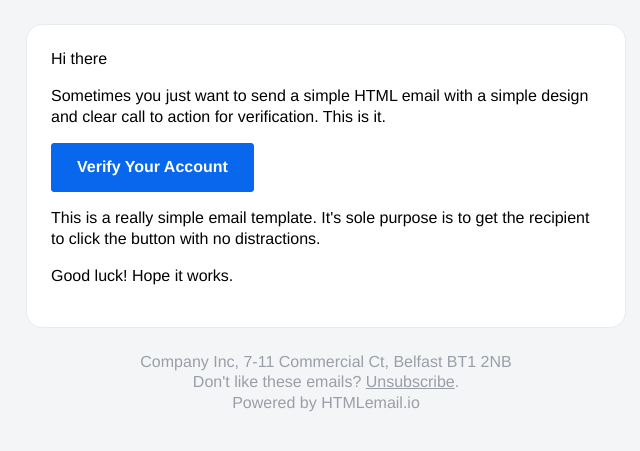
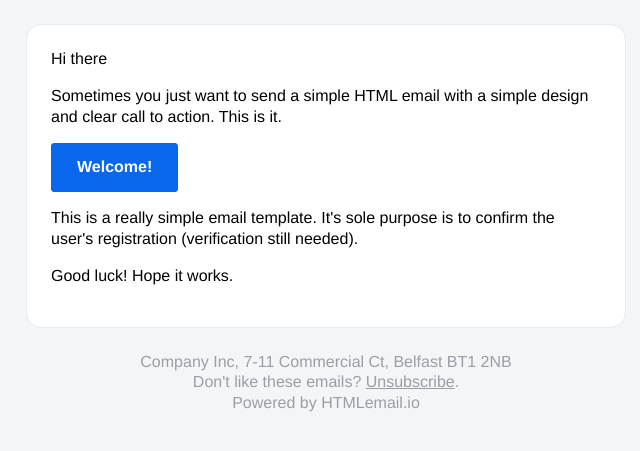
Before and after one commit to ssuresh1228/finapp, a Python web app: template backend/server/util/templates/welcome.html in a window 1280 px wide. Shown: the top 451 px of the page, without its empty margins (314-954 px from the left). Run offline with Jinja, Linux system fonts and the light colour scheme; the template is opened without the code that fills it, so the values that code supplies are empty.

Commit message:
fixed user registration email/config

```diff
--- a/backend/server/util/email_utils.py
+++ b/backend/server/util/email_utils.py
@@ -34,6 +34,7 @@ async def send_user_welcome(email:EmailSchema):
     message = MessageSchema(
         subject = "Thanks for registering!",
         recipients = email.email_addresses,
+        template_body = {},
         subtype = MessageType.html
     )
     await fastmail.send_message(message, template_name = "welcome.html")
--- a/backend/server/util/templates/welcome.html
+++ b/backend/server/util/templates/welcome.html
@@ -3,7 +3,7 @@
   <head>
     <meta name="viewport" content="width=device-width, initial-scale=1.0">
     <meta http-equiv="Content-Type" content="text/html; charset=UTF-8">
-    <title>Thanks for registering!</title>
+    <title>Thanks for registrating!</title>
     <style media="all" type="text/css">
 @media all {
   .btn-primary table td:hover {
@@ -103,7 +103,7 @@
               <tr>
                 <td class="wrapper" style="font-family: Helvetica, sans-serif; font-size: 16px; vertical-align: top; box-sizing: border-box; padding: 24px;" valign="top">
                   <p style="font-family: Helvetica, sans-serif; font-size: 16px; font-weight: normal; margin: 0; margin-bottom: 16px;">Hi there</p>
-                  <p style="font-family: Helvetica, sans-serif; font-size: 16px; font-weight: normal; margin: 0; margin-bottom: 16px;">Sometimes you just want to send a simple HTML email with a simple design and clear call to action for verification. This is it.</p>
+                  <p style="font-family: Helvetica, sans-serif; font-size: 16px; font-weight: normal; margin: 0; margin-bottom: 16px;">Sometimes you just want to send a simple HTML email with a simple design and clear call to action. This is it.</p>
                   <table role="presentation" border="0" cellpadding="0" cellspacing="0" class="btn btn-primary" style="border-collapse: separate; mso-table-lspace: 0pt; mso-table-rspace: 0pt; box-sizing: border-box; width: 100%; min-width: 100%;" width="100%">
                     <tbody>
                       <tr>
@@ -112,7 +112,7 @@
                             <tbody>
                               <tr>
                                 <td style="font-family: Helvetica, sans-serif; font-size: 16px; vertical-align: top; border-radius: 4px; text-align: center; background-color: #0867ec;" valign="top" align="center" bgcolor="#0867ec">
-                                  <target="_blank" style="border: solid 2px #0867ec; border-radius: 4px; box-sizing: border-box; cursor: pointer; display: inline-block; font-size: 16px; font-weight: bold; margin: 0; padding: 12px 24px; text-decoration: none; text-transform: capitalize; background-color: #0867ec; border-color: #0867ec; color: #ffffff;">Verify your account</a>
+                                  <span style="border: solid 2px #0867ec; border-radius: 4px; box-sizing: border-box; cursor: pointer; display: inline-block; font-size: 16px; font-weight: bold; margin: 0; padding: 12px 24px; text-decoration: none; text-transform: capitalize; background-color: #0867ec; border-color: #0867ec; color: #ffffff;">Welcome!</span>
                                 </td>
                               </tr>
                             </tbody>
@@ -121,7 +121,7 @@
                       </tr>
                     </tbody>
                   </table>
-                  <p style="font-family: Helvetica, sans-serif; font-size: 16px; font-weight: normal; margin: 0; margin-bottom: 16px;">This is a really simple email template. It's sole purpose is to get the recipient to click the button with no distractions.</p>
+                  <p style="font-family: Helvetica, sans-serif; font-size: 16px; font-weight: normal; margin: 0; margin-bottom: 16px;">This is a really simple email template. It's sole purpose is to confirm the user's registration (verification still needed).</p>
                   <p style="font-family: Helvetica, sans-serif; font-size: 16px; font-weight: normal; margin: 0; margin-bottom: 16px;">Good luck! Hope it works.</p>
                 </td>
               </tr>
```
